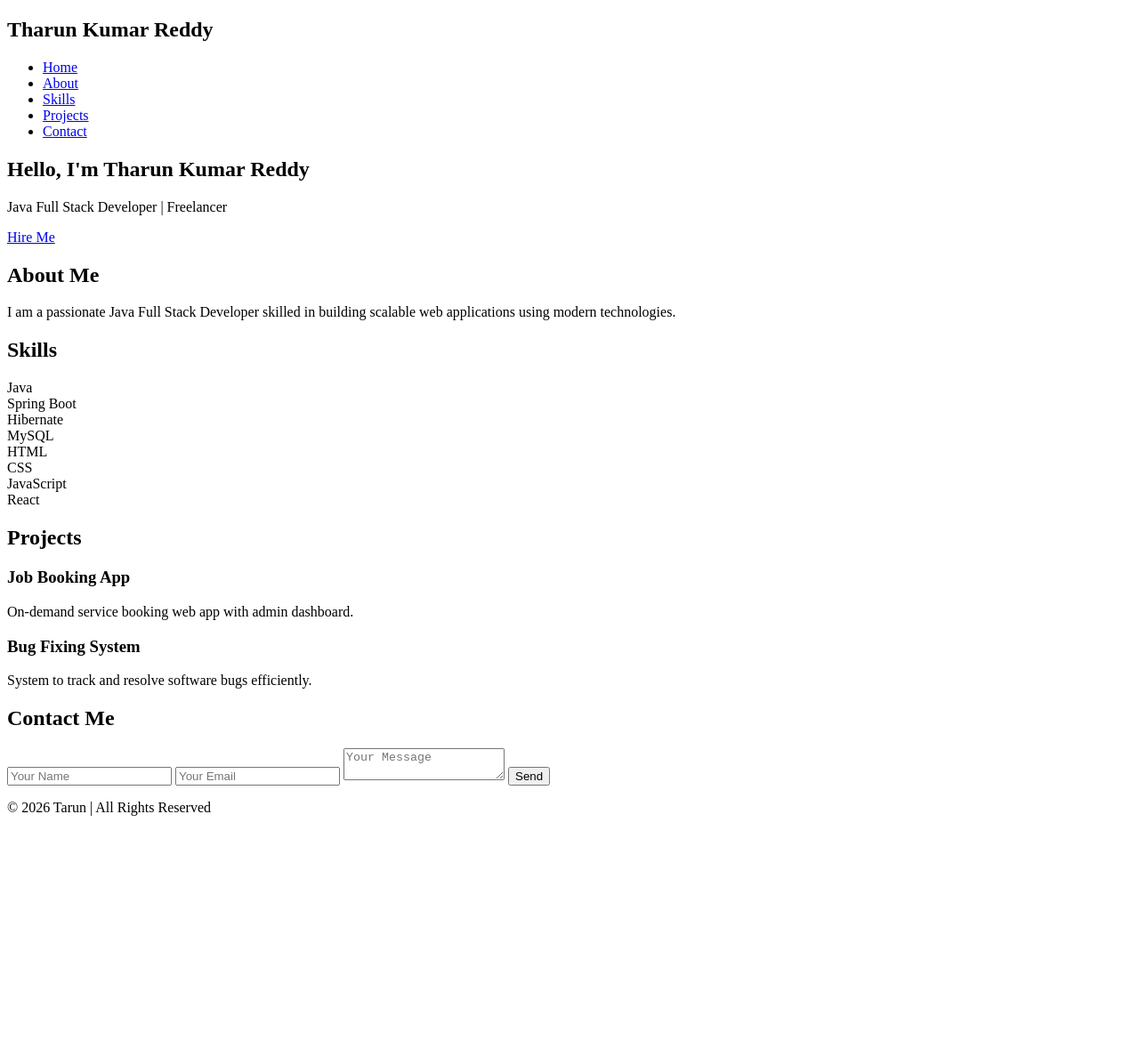
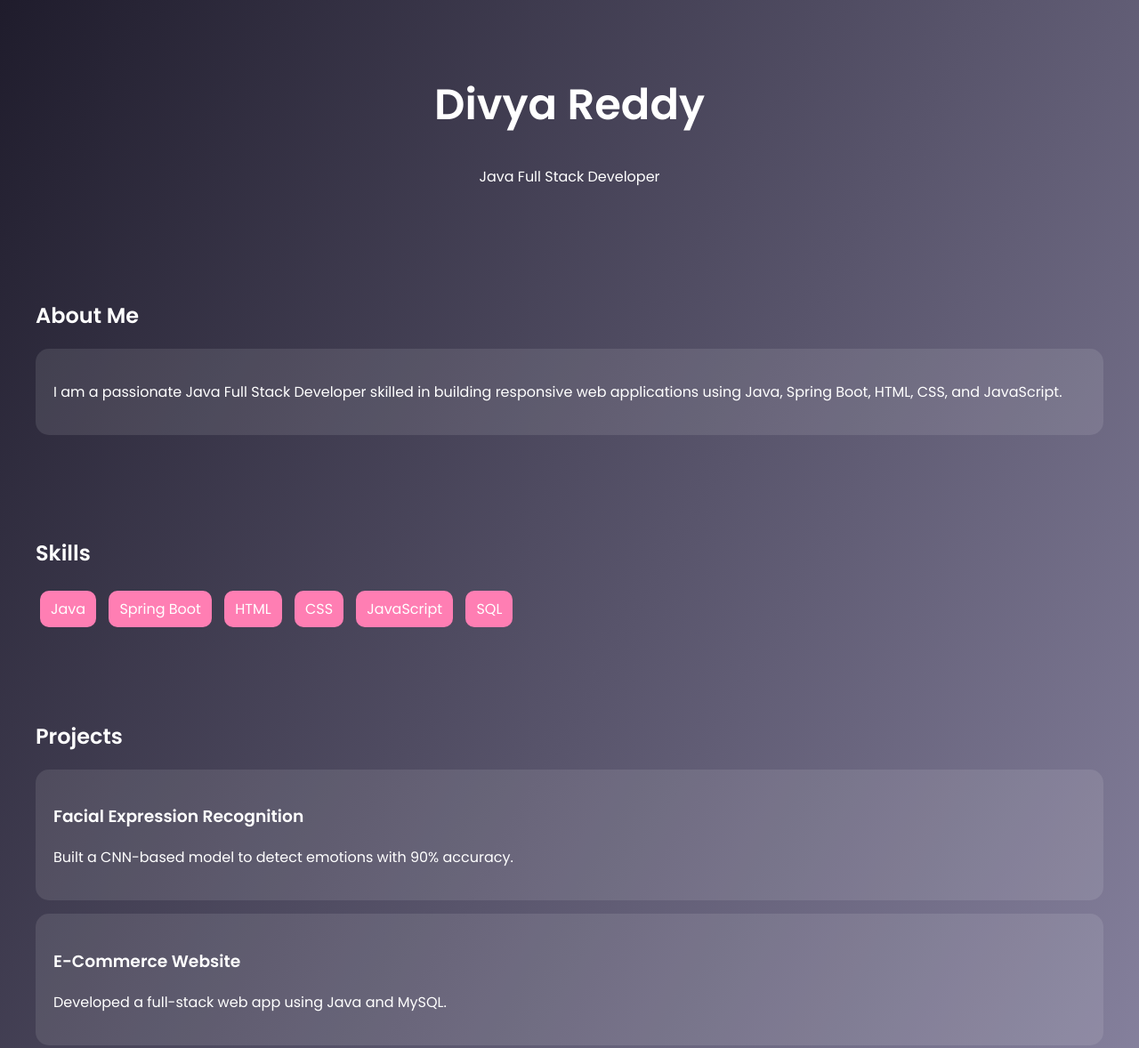
Before and after one commit to Tarun0701-reddy/portfolio-website, a plain HTML site: page index.html in a window 1280 px wide. Shown: the top 1178 px of the page at 89% size. Before the commit the page ends 933 px from the top, so only its background shows below. Drawn offline with Linux system fonts and the light colour scheme.

Commit message:
index.html

```diff
--- a/index.html
+++ b/index.html
@@ -1,79 +1,118 @@
 <!DOCTYPE html>
 <html lang="en">
 <head>
-    <meta charset="UTF-8">
-    <meta name="viewport" content="width=device-width, initial-scale=1.0">
-    <title>Tharun Kumar Reddy | Java Full Stack Developer</title>
-    <link rel="stylesheet" href="style.css">
+<meta charset="UTF-8">
+<meta name="viewport" content="width=device-width, initial-scale=1.0">
+<title>Divya Reddy Portfolio</title>
+<link href="https://fonts.googleapis.com/css2?family=Poppins:wght@300;400;600&display=swap" rel="stylesheet">
+<style>
+body {
+  margin: 0;
+  font-family: 'Poppins', sans-serif;
+  background: linear-gradient(120deg, #1f1c2c, #928dab);
+  color: white;
+}
+
+header {
+  text-align: center;
+  padding: 50px 20px;
+  animation: fadeIn 2s ease-in-out;
+}
+
+h1 {
+  font-size: 3rem;
+}
+
+section {
+  padding: 40px;
+  animation: slideUp 1.5s ease;
+}
+
+.card {
+  background: rgba(255,255,255,0.1);
+  padding: 20px;
+  border-radius: 15px;
+  margin: 15px 0;
+  transition: transform 0.3s;
+}
+
+.card:hover {
+  transform: scale(1.05);
+}
+
+.skills span {
+  display: inline-block;
+  background: #ff7eb3;
+  padding: 8px 12px;
+  border-radius: 10px;
+  margin: 5px;
+}
+
+footer {
+  text-align: center;
+  padding: 20px;
+}
+
+@keyframes fadeIn {
+  from { opacity: 0; }
+  to { opacity: 1; }
+}
+
+@keyframes slideUp {
+  from { transform: translateY(50px); opacity: 0; }
+  to { transform: translateY(0); opacity: 1; }
+}
+</style>
 </head>
 <body>
 
 <header>
-    <nav class="navbar">
-        <h2 class="logo">Tharun Kumar Reddy</h2>
-        <ul class="nav-links">
-            <li><a href="#home">Home</a></li>
-            <li><a href="#about">About</a></li>
-            <li><a href="#skills">Skills</a></li>
-            <li><a href="#projects">Projects</a></li>
-            <li><a href="#contact">Contact</a></li>
-        </ul>
-    </nav>
+  <h1>Divya Reddy</h1>
+  <p>Java Full Stack Developer</p>
 </header>
 
-<section id="home" class="section home">
-    <h1>Hello, I'm <span>Tharun Kumar Reddy</span></h1>
-    <p>Java Full Stack Developer | Freelancer</p>
-    <a href="#contact" class="btn">Hire Me</a>
+<section>
+  <h2>About Me</h2>
+  <div class="card">
+    <p>I am a passionate Java Full Stack Developer skilled in building responsive web applications using Java, Spring Boot, HTML, CSS, and JavaScript.</p>
+  </div>
 </section>
 
-<section id="about" class="section">
-    <h2>About Me</h2>
-    <p>I am a passionate Java Full Stack Developer skilled in building scalable web applications using modern technologies.</p>
+<section>
+  <h2>Skills</h2>
+  <div class="skills">
+    <span>Java</span>
+    <span>Spring Boot</span>
+    <span>HTML</span>
+    <span>CSS</span>
+    <span>JavaScript</span>
+    <span>SQL</span>
+  </div>
 </section>
 
-<section id="skills" class="section">
-    <h2>Skills</h2>
-    <div class="skills-container">
-        <div>Java</div>
-        <div>Spring Boot</div>
-        <div>Hibernate</div>
-        <div>MySQL</div>
-        <div>HTML</div>
-        <div>CSS</div>
-        <div>JavaScript</div>
-        <div>React</div>
-    </div>
+<section>
+  <h2>Projects</h2>
+  <div class="card">
+    <h3>Facial Expression Recognition</h3>
+    <p>Built a CNN-based model to detect emotions with 90% accuracy.</p>
+  </div>
+  <div class="card">
+    <h3>E-Commerce Website</h3>
+    <p>Developed a full-stack web app using Java and MySQL.</p>
+  </div>
 </section>
 
-<section id="projects" class="section">
-    <h2>Projects</h2>
-    <div class="projects">
-        <div class="project-card">
-            <h3>Job Booking App</h3>
-            <p>On-demand service booking web app with admin dashboard.</p>
-        </div>
-        <div class="project-card">
-            <h3>Bug Fixing System</h3>
-            <p>System to track and resolve software bugs efficiently.</p>
-        </div>
-    </div>
-</section>
-
-<section id="contact" class="section">
-    <h2>Contact Me</h2>
-    <form>
-        <input type="text" placeholder="Your Name" required>
-        <input type="email" placeholder="Your Email" required>
-        <textarea placeholder="Your Message"></textarea>
-        <button type="submit">Send</button>
-    </form>
+<section>
+  <h2>Contact</h2>
+  <div class="card">
+    <p>Email: your-email@example.com</p>
+    <p>LinkedIn: linkedin.com/in/yourprofile</p>
+  </div>
 </section>
 
 <footer>
-    <p>© 2026 Tarun | All Rights Reserved</p>
+  <p>© 2026 Divya Reddy</p>
 </footer>
 
-<script src="script.js"></script>
 </body>
 </html>
```
